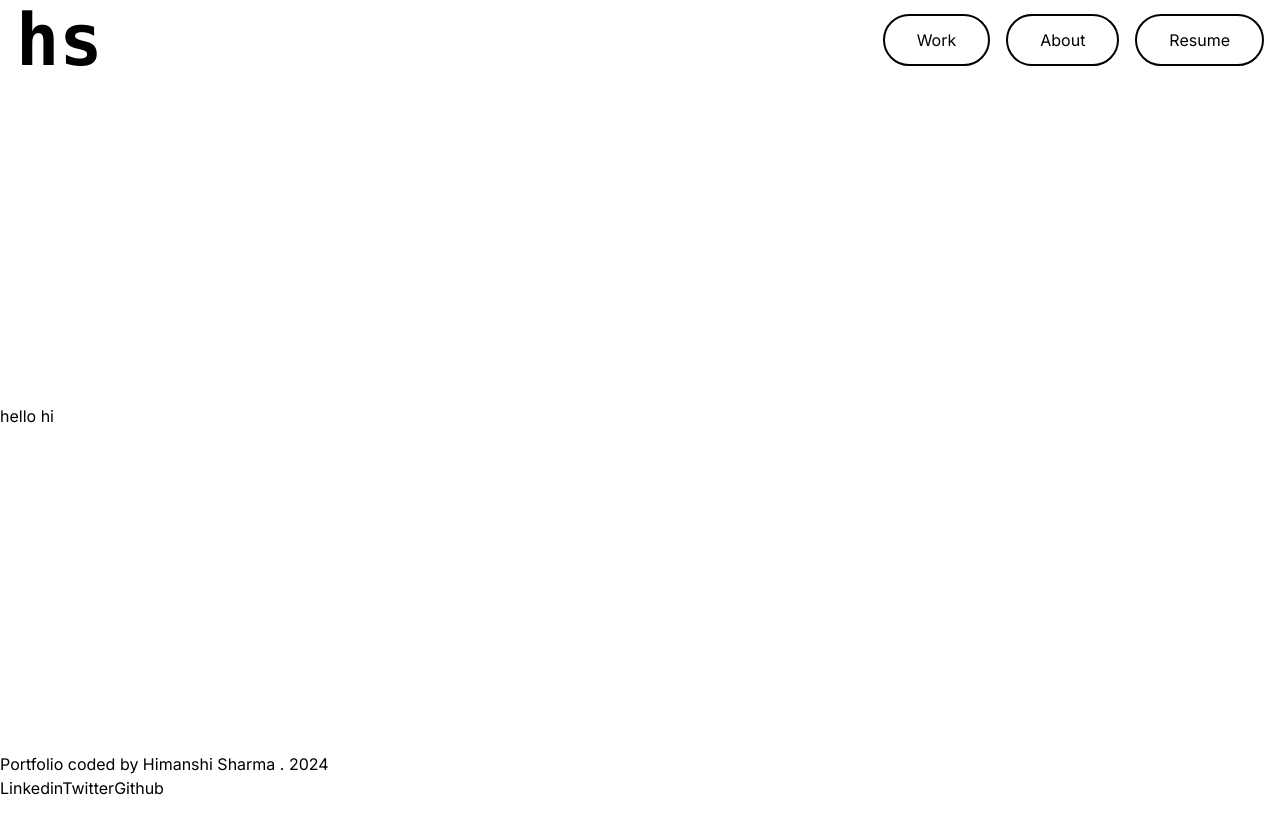
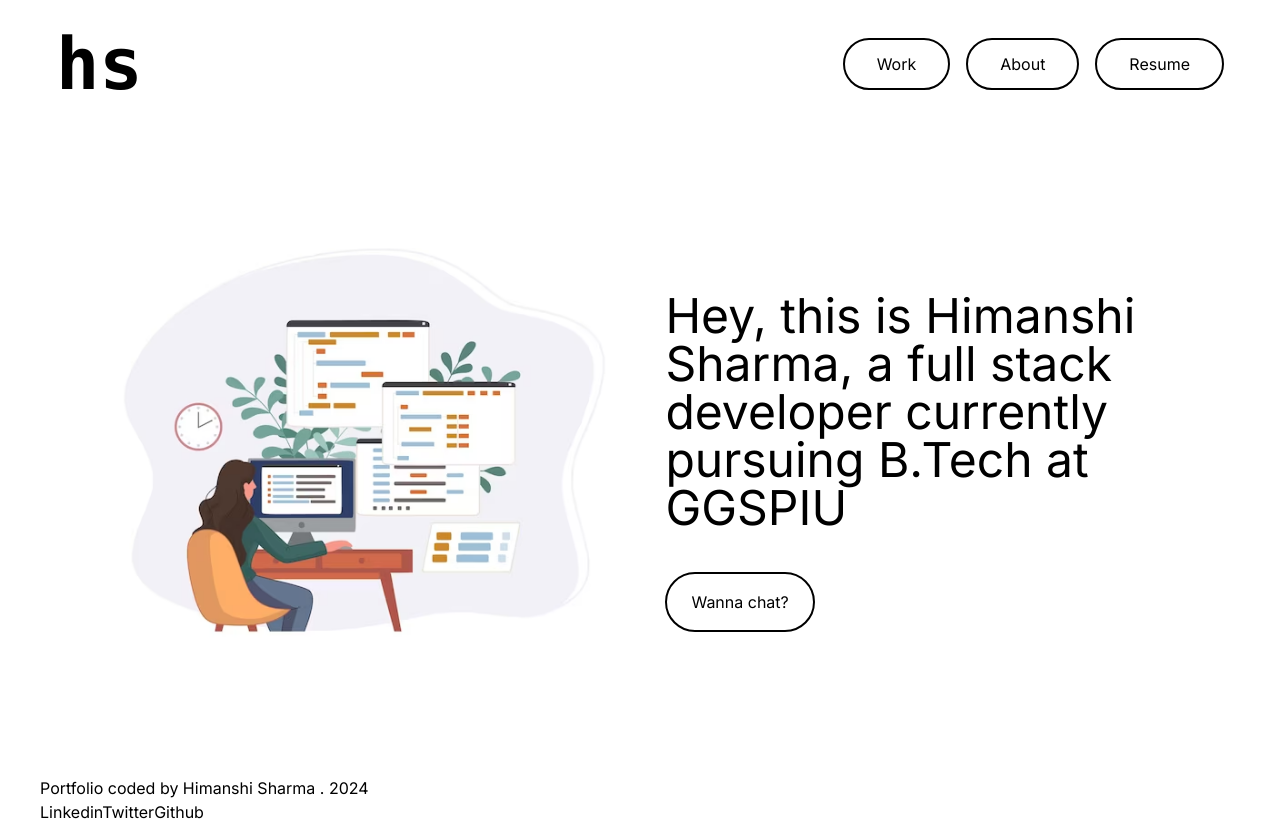
Before and after one commit to himanshi-sharma-123/my-portfolio, a Next.js app: page / in a window 1280 px wide. Before the commit the page ends 800 px from the top, so only its background shows below. Built offline with nearby package versions, Linux system fonts and the light colour scheme.

Commit message:
hero section

```diff
--- a/src/app/layout.js
+++ b/src/app/layout.js
@@ -14,7 +14,7 @@ export default function RootLayout({ children }) {
   return (
     <html lang="en">
       <body className={inter.className}>
-        <div className="flex flex-col justify-between min-h-screen">
+        <div className="flex flex-col justify-between min-h-screen absolute mt-6 mx-10">
           <Navbar />
           {children}
           <Footer />
--- a/src/app/page.js
+++ b/src/app/page.js
@@ -1,3 +1,45 @@
+import Image from "next/image";
+
 export default function Home() {
-  return <div>hello hi</div>;
+  return (
+    <div className="flex flex-col md:flex-row">
+      <div className="flex md:ml-10 mt-3.5 md:mt-0">
+        <Image src={"/hero.avif"} width={2000} height={2000} />
+      </div>
+      <div className="flex flex-col md:ml-4 mt-5 md:mt-0">
+        <div className="text-3xl mt-10 md:text-5xl md:mt-20 sm:text-3xl">
+          Hey, this is Himanshi Sharma, a full stack developer currently
+          pursuing B.Tech at GGSPIU
+        </div>
+        <div className="mt-10">
+          <button className="bg-white border-2 border-black hover:bg-black hover:text-white hover:border-white py-4 px-6 rounded-full">
+            Wanna chat?
+          </button>
+        </div>
+      </div>
+    </div>
+  );
 }
+
+// import Image from "next/image";
+
+// export default function Home() {
+//   return (
+//     <div className="flex">
+//       <div className="flex ml-10 -mt-3.5">
+//         <Image src={"/hero.avif"} width={2000} height={2000} />
+//       </div>
+//       <div className="flex flex-col">
+//         <div className="text-5xl mt-20">
+//           Hey, this is Himanshi Sharma, a full stack developer currently
+//           pursuing B.Tech at GGSPIU
+//         </div>
+//         <div className="ml-19 mt-5">
+//           <button className="bg-white border-2 border-black hover:bg-black hover:text-white hover:border-white py-4 px-6 rounded-full mb-2 md:mb-0 md:mr-4 mt-5">
+//             Wanna chat?
+//           </button>
+//         </div>
+//       </div>
+//     </div>
+//   );
+// }
```
Also changed, not shown: public/hero.avif (added).
